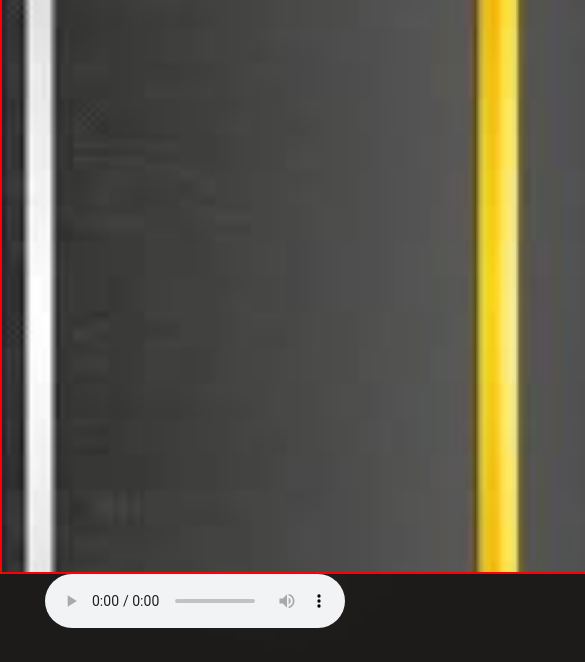
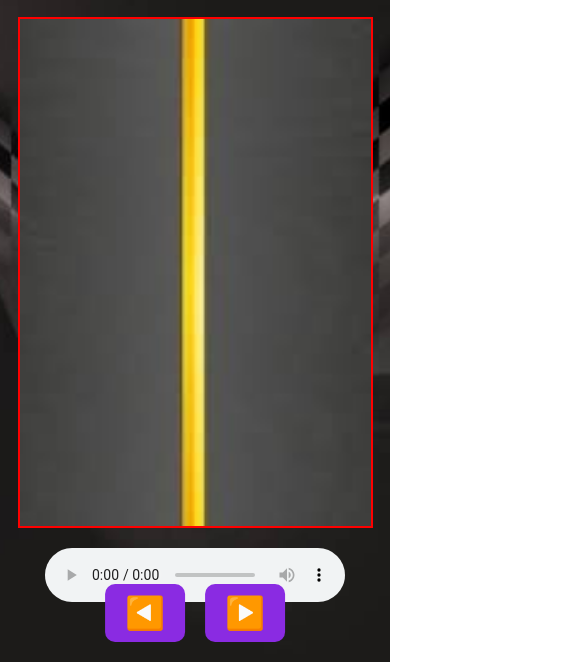
Before and after one commit to jubairyahya/GAME-SPEED-CAR, a plain HTML site: page pages/game.html in a window 390 px wide. Shown: the part 182-844 px from the top of the page, 585 px wide, since content can reach past the window. Drawn offline with Linux system fonts and the light colour scheme.

Commit message:
mobiler friendly

```diff
--- a/css/styles.css
+++ b/css/styles.css
@@ -75,3 +75,36 @@ span{
 #usernameDisplay{
     color:white;
 }
+/* Make canvas responsive */
+#gameCanvas {
+    border: 2px solid red;
+    display: block;
+    margin: 20px auto;
+    background-image: url('../Images/bcr.jpg');
+    background-size: cover;
+    background-position: center;
+    width: 90vw;   /* 90% of viewport width */
+    height: 60vh;  /* 60% of viewport height */
+    max-width: 1000px;
+    max-height: 600px;
+}
+
+/* Mobile touch buttons */
+.mobile-controls {
+    position: fixed;
+    bottom: 20px;
+    left: 50%;
+    transform: translateX(-50%);
+    display: flex;
+    gap: 20px;
+    z-index: 10;
+}
+
+.mobile-controls button {
+    font-size: 2rem;
+    padding: 10px 20px;
+    border-radius: 10px;
+    border: none;
+    background-color: blueviolet;
+    color: yellowgreen;
+}
--- a/javascript/game.js
+++ b/javascript/game.js
@@ -28,7 +28,18 @@ obstacleImages.forEach(src => {
     img.src = src;
     loadedObstacleImages.push(img);
 });
+// ===== Responsive Canvas =====
+function resizeCanvas() {
+    canvas.width = Math.min(window.innerWidth * 0.9, 1000);
+    canvas.height = Math.min(window.innerHeight * 0.6, 600);
 
+    // Scale player car
+    const scale = canvas.width / 1000;
+    playerCarWidth = carWidth * scale;
+    playerCarHeight = carHeight * scale;
+}
+resizeCanvas();
+window.addEventListener('resize', resizeCanvas);
 // Initialize game state
 function initGame() {
     score = 0;
@@ -131,7 +142,7 @@ function saveScore(username, score) {
     let leaderboard = JSON.parse(localStorage.getItem('leaderboard')) || [];
     leaderboard.push({ username, score });
     leaderboard.sort((a, b) => b.score - a.score);
-    leaderboard = leaderboard.slice(0,5);
+    leaderboard = leaderboard.slice(0, 5);
     localStorage.setItem('leaderboard', JSON.stringify(leaderboard));
 }
 
@@ -143,7 +154,13 @@ document.addEventListener('keydown', function (event) {
         playerCarX += playerSpeed;
     }
 });
-
+// ===== Mobile Touch Controls =====
+document.getElementById('leftBtn').addEventListener('touchstart', () => {
+    playerCarX -= playerSpeed;
+});
+document.getElementById('rightBtn').addEventListener('touchstart', () => {
+    playerCarX += playerSpeed;
+});
 document.getElementById('startButton').addEventListener('click', function () {
     if (!isGameRunning) {
         initGame();
--- a/pages/game.html
+++ b/pages/game.html
@@ -1,5 +1,6 @@
 <!DOCTYPE html>
 <html lang="en">
+
 <head>
     <meta charset="UTF-8">
     <meta name="viewport" content="width=device-width, initial-scale=1.0">
@@ -7,6 +8,7 @@
     <title>SPEED CAR - Play Now</title>
     <link href="../css/styles.css" rel="stylesheet">
 </head>
+
 <body>
     <nav>
         <a href="../index.html">Home</a>
@@ -15,7 +17,7 @@
         <a href="leaderboard.html">Ranking</a>
         <a href="game.html">Play Now</a>
         <span id="usernameDisplay"></span> <!-- Display username when logged in -->
-    <button id="logoutButton" style="display:none;">Logout</button> <!-- Logout button -->
+        <button id="logoutButton" style="display:none;">Logout</button> <!-- Logout button -->
     </nav>
 
     <h1>Play the Game</h1>
@@ -24,7 +26,13 @@
 
     <!-- The Canvas for the Game -->
     <canvas id="gameCanvas"></canvas>
-    <audio controls autoplay >
+    <!-- Mobile Controls -->
+    <div class="mobile-controls">
+        <button id="leftBtn">◀️</button>
+        <button id="rightBtn">▶️</button>
+    </div>
+
+    <audio controls autoplay>
         <source src="../music/over.mp3">
     </audio>
 
@@ -32,4 +40,5 @@
     <script src="../javascript/game.js"></script>
     <script src="../javascript/script.js"></script> <!-- Include the script -->
 </body>
+
 </html>
```
